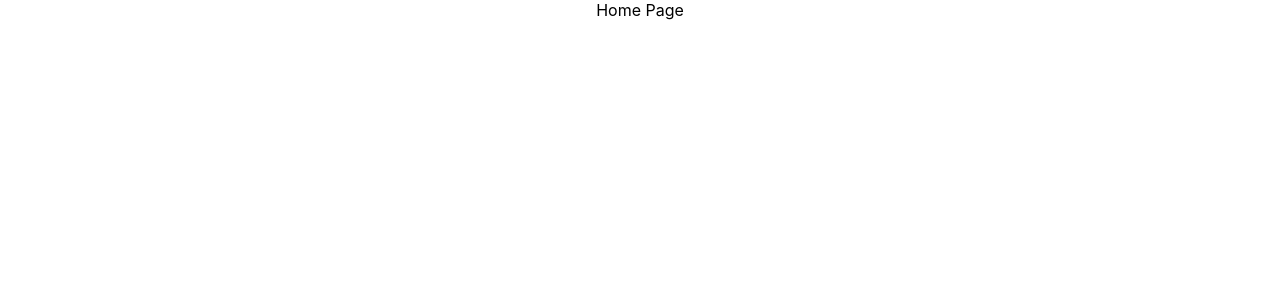
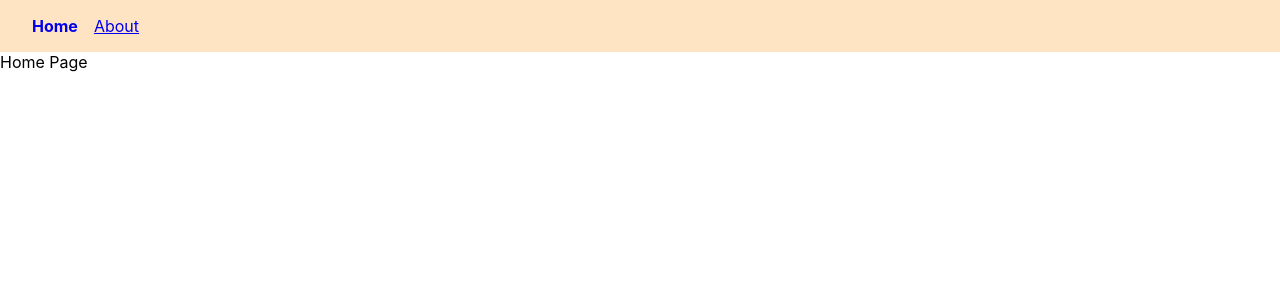
Before and after one commit to bhawesh2000/React-Router, a React (Create React App) app: page / in a window 1280 px wide. Shown: the top 300 px of the page. Built offline with nearby package versions, Linux system fonts and the light colour scheme.

Commit message:
NavLnk and CSS

```diff
--- a/src/App.js
+++ b/src/App.js
@@ -5,19 +5,23 @@
 import { Routes , Route } from 'react-router-dom';
 import Home from './Components/Home';
 import About from './Components/About';
+import Navbar from './Components/Navbar';
 
 
 function App() {
   return (
-    <div className="App">
-
+    <>
+    <Navbar />
       {/* in jsx add Routes component within which we define indevidual route using Routecomponent */}
       {/* Route component has 2 props path and element to be rendered */}
       <Routes>
         <Route path='/' element = {<Home />} />
         <Route path='about' element = {<About />} />
       </Routes>
-    </div>
+    </>
+
+
+
   );
 }
 
--- /dev/null
+++ b/src/Components/Navbar.js
@@ -0,0 +1,20 @@
+import React from 'react'
+import { NavLink } from 'react-router-dom'
+
+function Navbar() {
+
+    const navLinkStyle=({isActive})=>{
+        return {
+            fontWeight: isActive ? 'bold' : 'normal',
+            textDecoration: isActive ? 'none' : 'underline'
+        }
+    }
+  return (
+    <nav>
+        <NavLink style={navLinkStyle} to="/">Home</NavLink>
+        <NavLink style={navLinkStyle} to='/about'>About</NavLink>
+    </nav>
+  )
+}
+
+export default Navbar
--- a/src/index.css
+++ b/src/index.css
@@ -11,3 +11,12 @@
   font-family: source-code-pro, Menlo, Monaco, Consolas, 'Courier New',
     monospace;
 }
+
+nav{
+  background-color: bisque;
+  padding: 16px 32px;
+}
+
+nav a {
+  margin-right: 16px;
+}
```
